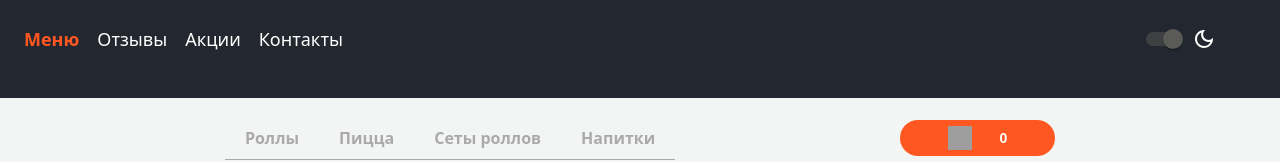
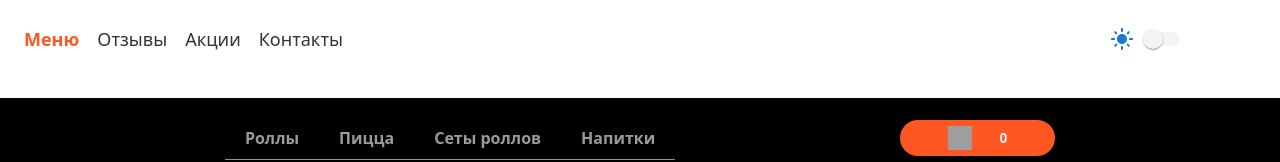
Before and after one commit to Dmprogram/food-ninja, a React (Vite) app: page / in a window 1280 px wide. Shown: the top 162 px of the page. Built offline with nearby package versions, Linux system fonts and the light colour scheme; grey boxes are pictures that could not be loaded.

Commit message:
add-detect-system-theme

```diff
--- a/src/App.tsx
+++ b/src/App.tsx
@@ -20,6 +20,7 @@ export const App = () => {
   const dispatch = useAppDispatch()
 
   const { darkTheme, toggleTheme } = useContext(ThemeContext)
+
   useEffect(() => {
     dispatch(fetchCategories())
   }, [])
--- a/src/contexts/ThemeContext/ThemeContext.tsx
+++ b/src/contexts/ThemeContext/ThemeContext.tsx
@@ -1,6 +1,7 @@
-import { createContext, useCallback, useMemo, useState } from 'react'
+import { createContext, useCallback, useEffect, useMemo, useState } from 'react'
 
 import { TThemeContext, TThemeProvider } from '@/contexts/ThemeContext/types'
+import { useThemeDetector } from '@/hooks/useThemeDetector'
 
 export const ThemeContext = createContext<TThemeContext>({
   darkTheme: true,
@@ -8,11 +9,15 @@ export const ThemeContext = createContext<TThemeContext>({
 })
 
 export const ThemeProvider = ({ children }: TThemeProvider) => {
-  const [darkTheme, setDarkTheme] = useState(true)
+  const isSystemDarkTheme = useThemeDetector()
+  const [darkTheme, setDarkTheme] = useState(isSystemDarkTheme)
 
   const toggleTheme = useCallback(() => {
     setDarkTheme((theme) => !theme)
   }, [])
+  useEffect(() => {
+    setDarkTheme(isSystemDarkTheme)
+  }, [isSystemDarkTheme])
 
   const contextValue = useMemo(
     () => ({
--- a/src/hooks/useThemeDetector.ts
+++ b/src/hooks/useThemeDetector.ts
@@ -2,16 +2,17 @@ import { useEffect, useState } from 'react'
 
 export const useThemeDetector = () => {
   const getCurrentTheme = () => window.matchMedia('(prefers-color-scheme: dark)').matches
-  const [isDarkTheme, setIsDarkTheme] = useState(getCurrentTheme())
+  const [isSystemDarkTheme, setIsSystemDarkTheme] = useState(getCurrentTheme())
+
   const mqListener = (e: MediaQueryListEvent) => {
-    setIsDarkTheme(e.matches)
+    setIsSystemDarkTheme(e.matches)
   }
 
   useEffect(() => {
     const darkThemeMq = window.matchMedia('(prefers-color-scheme: dark)')
     darkThemeMq.addEventListener('change', mqListener)
     return () => darkThemeMq.removeEventListener('change', mqListener)
-  }, [])
+  }, [isSystemDarkTheme])
 
-  return isDarkTheme
+  return isSystemDarkTheme
 }
```
